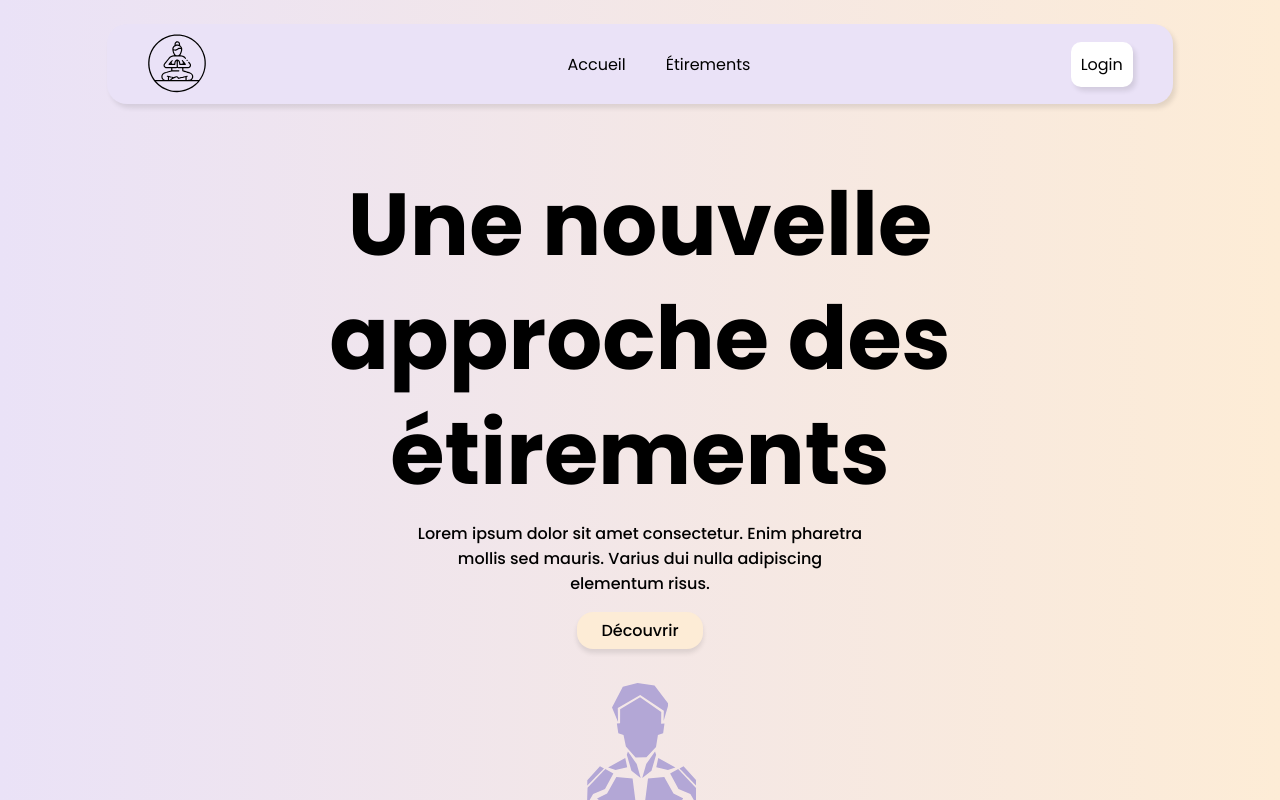
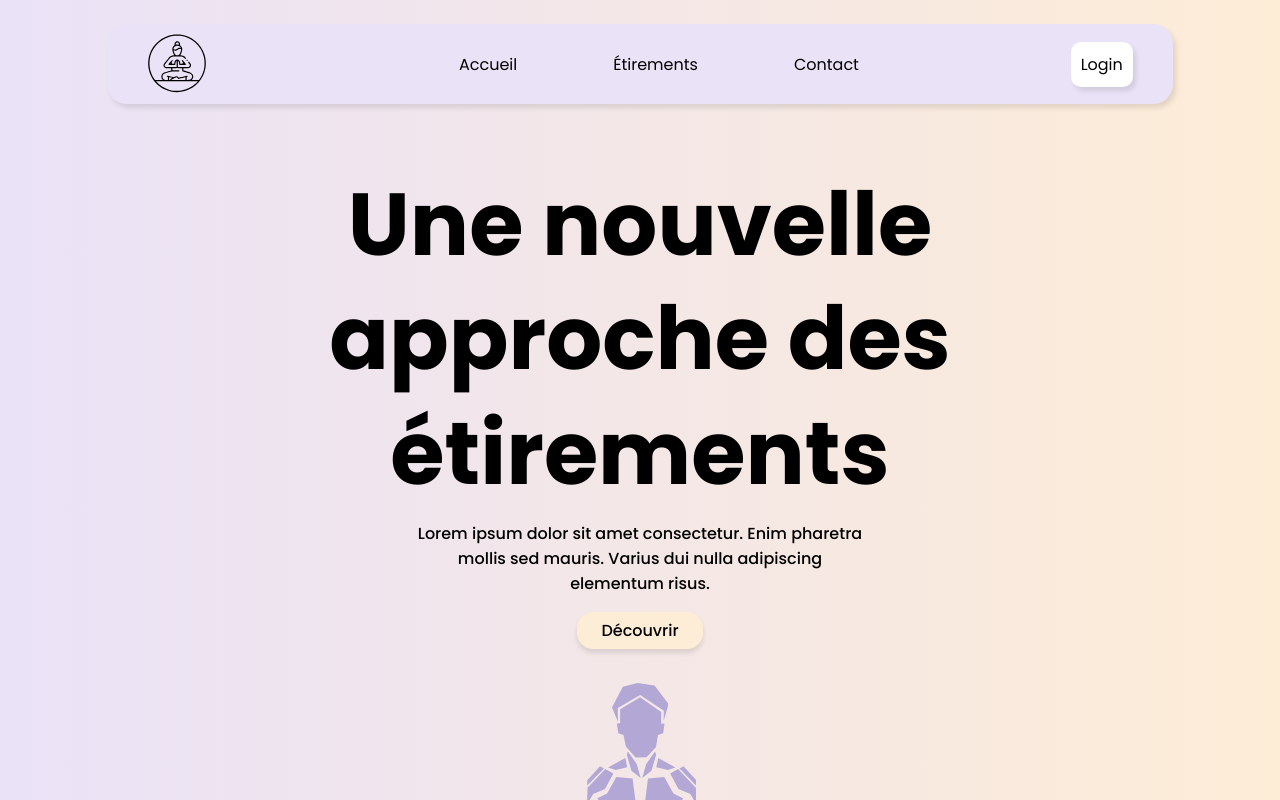
Before and after one commit to candiceboutet/ostretch, a React (Create React App) app in the folder front/: page / in a window 1280 px wide. Shown: the top 800 px of the page. Built offline with nearby package versions, Linux system fonts and the light colour scheme.

Commit message:
feat: unique stretch added (#24)

```diff
--- a/front/src/App.js
+++ b/front/src/App.js
@@ -9,15 +9,16 @@ import Navbar from './components/Navbar';
 import { useState } from 'react';
 import Error404 from './pages/Error404/error404';
 import MySpace from './pages/MySpace';
+import Formulaire from './pages/Contact/Formulaire';
 
 
 const App = () => {
   const [user, setUser]= useState('')
   const [isLogged, setIsLogged] = useState(false)
-  console.log(user)
   const handleLogin = (item) => {
     setUser(item);
     setIsLogged(true)
+    console.log('Connecté')
   }
 
 const handleLogout = () => {
@@ -31,12 +32,12 @@ const handleLogout = () => {
       <Navbar isLogged={isLogged} onLogout={handleLogout}/>
       <Routes>
         <Route path='/' element={<Home />} />
-        <Route path='/stretches' element={<Stretches />} />
-        <Route path='/stretch' element={<Stretch />} />
+        <Route path='/stretches' element={<Stretches isLogged={isLogged} />} />
+        <Route path='/stretches/:id' element={<Stretch />} />
         <Route path='/login' element={<Login onSubmitLoginForm={handleLogin} />} />
         <Route path='/stretches/stretch' element={<Stretch />} />
-        <Route path='/login' element={<Login />} />
         <Route path='/signup' element={<Signup />} />
+        <Route path='/contact' element={<Formulaire />} />
         {
         user ? <Route path='/my-space' element={<MySpace user={user} setUser={setUser} />} /> : <Route path='/my-space' element={<Login />} />
         }
--- a/front/src/components/Card/index.js
+++ b/front/src/components/Card/index.js
@@ -1,29 +1,37 @@
-import React from 'react';
+import React, { useState } from 'react';
 import { Link } from 'react-router-dom'
 
 // Styles
-import './styles.scss'
+import './styles.scss';
+import { AiOutlineHeart, AiFillHeart } from 'react-icons/ai';
 
 const Card = (props) => {
 
+    const [isFavorite, setIsFavorite] = useState(false);
 
+    const handleFavorite = (event) => {
+        event.preventDefault();
+        setIsFavorite(!isFavorite);
+    };
+
+    console.log(props.isLogged)
     return (
         <div className="Card">
-            {/* <Link to={`/stretches/${props.link}`} className="card"> */}
-            <Link to={"/stretches/stretch"} className="card">
+            <Link to={`/stretches/${props.link}`} className="card" title={props.title}>
                 <div className='card-content'>
-                    <img
-                        src={props.img}
-                        alt={props.alt}
-                        title={props.hover}
-                    />
+                    <img src={props.img} alt={props.alt} title={props.hover} />
                     <div className="card-footer">
                         <h3>{props.title}</h3>
-                        <p>{props.description}</p>
+                        {props.isLogged ? (
+                            <span onClick={handleFavorite} className="favorite-icon">
+                                {isFavorite ? <AiFillHeart className='filled-icon' /> : <AiOutlineHeart />}
+                            </span>
+                        ) : (
+                            <span className="favorite-icon" />
+                        )}
                     </div>
                 </div>
             </Link>
-
         </div>
     );
 };
--- a/front/src/components/Navbar/index.js
+++ b/front/src/components/Navbar/index.js
@@ -46,6 +46,9 @@ const Navbar = ({ isLogged, onLogout }) => {
                     <Link className="stretches" to="/stretches">
                         Étirements
                     </Link>
+                    <Link className="contact" to="/contact">
+                        Contact
+                    </Link>
                 </ul>
                 <div className='login-profile'>
                     {
@@ -80,7 +83,7 @@ const Navbar = ({ isLogged, onLogout }) => {
                         </li>
                     </Link>
                     {
-                        isLogged ? <FaRegUserCircle className='user' /> : <NavLink to="/login" className="login">Login</NavLink>
+                        isLogged ? <NavLink to ="/my-space" className='user'>Mon espace</NavLink> : <NavLink to="/login" className="login">Login</NavLink>
                     }
                 </ul>
             </div>
--- a/front/src/components/Navbar/styles.scss
+++ b/front/src/components/Navbar/styles.scss
@@ -6,7 +6,6 @@
   display: flex;
   justify-content: space-between;
   align-items: center;
-  // visibility: hidden;
 
   & img {
     width: 50px;
@@ -15,7 +14,7 @@
 
   & .mobile-dropdown-icon {
     display: flex;
-    justify-content: flex;
+    justify-content: center;
     align-items: center;
     padding: 6px;
     width: 20px;
@@ -30,6 +29,11 @@
     }
   }
 
+  & .user {
+    color: black;
+    text-decoration: none;
+  }
+
   & .open  {
     position: absolute;
     display: block;
@@ -38,6 +42,7 @@
     padding: 10px 18px;
     border: 3px solid black;
     border-radius: 10px;
+    text-align: center;
     list-style: none;
     box-shadow: 0px 4px 5px rgba($color: #000000, $alpha: 0.3);
     background-color: white;
@@ -96,19 +101,40 @@
   }
 }
 
-.home {
-  margin-right: 20px;
-  color: black;
-  outline: none;
-  text-decoration: none;
+.nav-links {
+  display: flex;
+  justify-content: space-between;
+  align-items: center;
+  width: 400px;
+  text-align: center;
+
+  & a {
+    color: black;
+    outline: none;
+    text-decoration: none;
+  }
 }
 
-.stretches {
-  padding-left: 20px;
-  color: black;
-  outline: none;
-  text-decoration: none;
-}
+// .home {
+//   margin-right: 20px;
+//   color: black;
+//   outline: none;
+//   text-decoration: none;
+// }
+
+// .stretches {
+//   padding-left: 20px;
+//   color: black;
+//   outline: none;
+//   text-decoration: none;
+// }
+
+// .contact {
+//   padding-left: 20px;
+//   color: black;
+//   outline: none;
+//   text-decoration: none;
+// }
 
 .login-profile {
   padding: 10px;
--- a/front/src/pages/Stretch/index.js
+++ b/front/src/pages/Stretch/index.js
@@ -10,7 +10,7 @@ export default function Stretch() {
     const [stretch, setStretch] = useState({});
 
     useEffect(() => {
-        axios.get(`http://localhost:3002/stretches/${id}`)
+        axios.get(`http://localhost:3001/stretches/${id}`)
             .then(response => {
                 setStretch(response.data)
             })
--- a/front/src/pages/Stretches/index.js
+++ b/front/src/pages/Stretches/index.js
@@ -18,7 +18,7 @@ export default class Stretches extends Component {
     }
 
     componentDidMount() {
-        axios.get('http://localhost:3000/stretches')
+        axios.get('http://localhost:3001/stretches')
             .then(response => {
                 let stretches = response.data;
                 this.setState({ stretches })
@@ -69,6 +69,7 @@ export default class Stretches extends Component {
                                             hover={stretch.title}
                                             key={stretch.id}
                                             link={stretch.id}
+                                            isLogged={this.props.isLogged}
                                         />
                                     ))
                                 }
```
